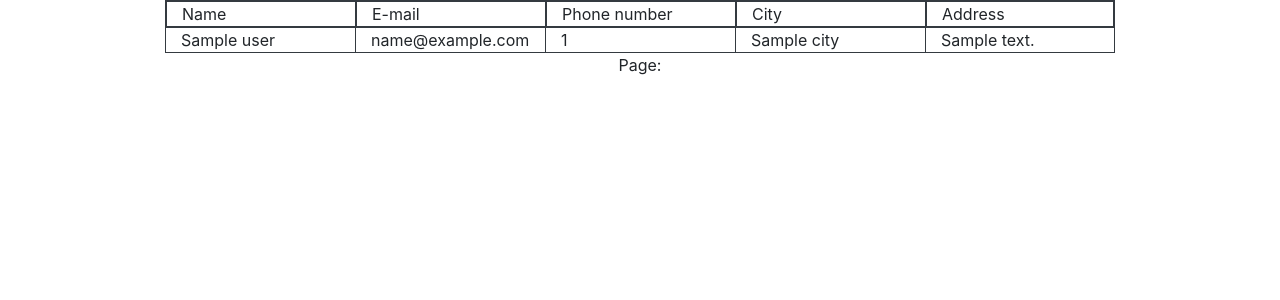
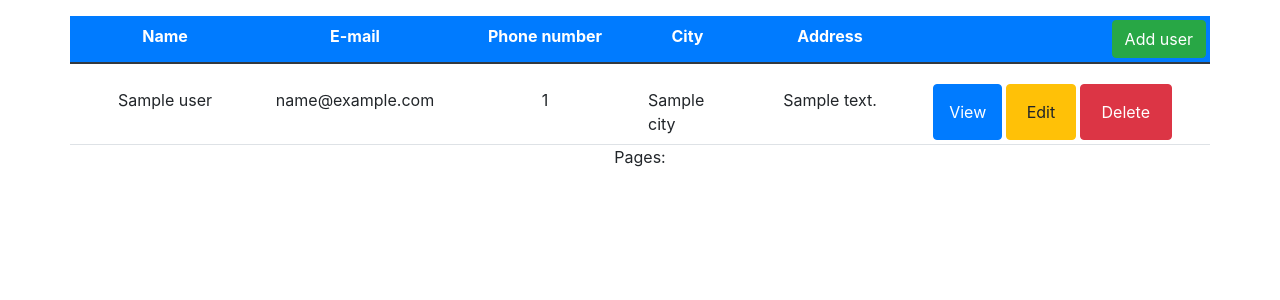
Before and after one commit to nikalas004/phpexercise, a PHP site: template templates/users.phtml in a window 1280 px wide. Shown: the top 300 px of the page. Run offline with PHP 8.4, Linux system fonts and the light colour scheme; the template is opened without the code that fills it: most values are stand-ins (such as "Sample title", 1, 10 or a date in 2020); data that the repository does not hold is empty; some libraries are stand-ins or nearby versions.

Commit message:
Users view changes
add some style chages
add add user button
add view, edit and delete buttons for every user

```diff
--- /dev/null
+++ b/js/users.js
@@ -0,0 +1,86 @@
+function getUserId(element) {
+    var classes = $(element).parent().attr("class").split(" ");
+    var userId = classes[classes.length-1];
+    return userId.substr(userId.length-2);
+}
+
+$(document).ready(function() {
+    $(".add-user").click(function() {
+       location.href = "user/add";
+    });
+
+    $(".view").click(function () {
+        var userId = getUserId(this);
+        location.href = "user/" + userId;
+    });
+
+    $(".edit").click(function () {
+        var userId = getUserId(this);
+        location.href = "user/update/" + userId;
+    });
+
+    $(".delete").click(function () {
+        var userId = getUserId(this);
+        $("body").append(
+            '<div class="delete-dialog">' +
+            "<p> Are you sure you want to delete this user?" +
+            "<br>You won't be able to restore it.</p>" +
+            "</div>"
+        );
+        $(".delete-dialog").dialog({
+            resizeable: false,
+            modal: true,
+            draggable: false,
+            title: "Delete conformation",
+            buttons: [
+                {
+                    text: "Yes",
+                    "class": "bg-danger text-white",
+                    click: function () {
+                        $.ajax({
+                            type: "POST",
+                            url: "request",
+                            dataType: "json",
+                            data: {
+                                target: "User",
+                                action: "deleteUser",
+                                id: userId
+                            },
+                            success: function (data) {
+                                location.href = "users";
+                            }
+                        });
+                    }
+                },
+                {
+                    text: "No",
+                    click: function() {
+                        $(this).dialog("close");
+                        $(".delete-dialog").remove();
+                    }
+                }
+            ],
+            close: function () {
+                $(".delete-dialog").remove();
+            }
+        });
+    });
+
+    $(".user-col").mouseover(function() {
+        $(this).addClass("bg-secondary");
+    })
+        .mouseleave(function() {
+            $(this).removeClass("bg-secondary");
+        });
+
+    $(".user-col").click(function() {
+        var col = $(this).attr("id");
+        if($(this).hasClass("dropup")) {
+            location.href = "users";
+        } else if($(this).children().length > 0) {
+            location.href = "users?way=desc&col=" + col;
+        } else {
+            location.href = "users?col=" + col;
+        }
+    });
+});
--- a/templates/addUser.html
+++ b/templates/addUser.html
@@ -3,7 +3,9 @@
 <head>
     <meta charset="UTF-8">
     <title>Add User</title>
-    <script src="https://ajax.googleapis.com/ajax/libs/jquery/3.5.1/jquery.min.js"></script>
+    <script src="https://code.jquery.com/jquery-1.12.4.js"></script>
+    <script src="https://code.jquery.com/ui/1.12.1/jquery-ui.js"></script>
+    <script src="js/users.js"></script>
     <script src="../js/form.js"></script>
     <script src="../js/addUser.js"></script>
     <link rel="stylesheet" href="https://stackpath.bootstrapcdn.com/bootstrap/4.5.0/css/bootstrap.min.css" integrity="sha384-9aIt2nRpC12Uk9gS9baDl411NQApFmC26EwAOH8WgZl5MYYxFfc+NcPb1dKGj7Sk" crossorigin="anonymous">
--- a/templates/updateUser.phtml
+++ b/templates/updateUser.phtml
@@ -3,7 +3,9 @@
 <head>
     <meta charset="UTF-8">
     <title>Update User</title>
-    <script src="https://ajax.googleapis.com/ajax/libs/jquery/3.5.1/jquery.min.js"></script>
+    <script src="https://code.jquery.com/jquery-1.12.4.js"></script>
+    <script src="https://code.jquery.com/ui/1.12.1/jquery-ui.js"></script>
+    <script src="js/users.js"></script>
     <script src="../../js/form.js"></script>
     <script src="../../js/updateUser.js"></script>
     <link rel="stylesheet" href="https://stackpath.bootstrapcdn.com/bootstrap/4.5.0/css/bootstrap.min.css" integrity="sha384-9aIt2nRpC12Uk9gS9baDl411NQApFmC26EwAOH8WgZl5MYYxFfc+NcPb1dKGj7Sk" crossorigin="anonymous">
--- a/templates/user.phtml
+++ b/templates/user.phtml
@@ -3,7 +3,9 @@
 <head>
     <meta charset="UTF-8">
     <title>User</title>
-    <script src="https://ajax.googleapis.com/ajax/libs/jquery/3.5.1/jquery.min.js"></script>
+    <script src="https://code.jquery.com/jquery-1.12.4.js"></script>
+    <script src="https://code.jquery.com/ui/1.12.1/jquery-ui.js"></script>
+    <script src="js/users.js"></script>
     <script src="../js/user.js"></script>
     <link rel="stylesheet" href="https://stackpath.bootstrapcdn.com/bootstrap/4.5.0/css/bootstrap.min.css" integrity="sha384-9aIt2nRpC12Uk9gS9baDl411NQApFmC26EwAOH8WgZl5MYYxFfc+NcPb1dKGj7Sk" crossorigin="anonymous">
 </head>
--- a/templates/users.phtml
+++ b/templates/users.phtml
@@ -3,58 +3,100 @@
 <head>
     <meta charset="UTF-8">
     <title>Users</title>
+    <link rel="stylesheet" href="//code.jquery.com/ui/1.12.1/themes/base/jquery-ui.css">
+    <script src="https://code.jquery.com/jquery-1.12.4.js"></script>
+    <script src="https://code.jquery.com/ui/1.12.1/jquery-ui.js"></script>
+    <script src="js/users.js"></script>
     <link rel="stylesheet" href="https://stackpath.bootstrapcdn.com/bootstrap/4.5.0/css/bootstrap.min.css" integrity="sha384-9aIt2nRpC12Uk9gS9baDl411NQApFmC26EwAOH8WgZl5MYYxFfc+NcPb1dKGj7Sk" crossorigin="anonymous">
     <link rel="stylesheet" type="text/css" href="static/css/users.css">
 </head>
 <body>
     <div class="container">
-        <div class="row justify-content-md-center">
-            <div class="col-2 border border-plus border-dark border-right-0">
+        <div class="row mt-3 bg-primary border-bottom border-dark border-plus">
+            <div id="name" class="col-2 user-col p-2 font-weight-bold text-white d-flex justify-content-center <?php if($params['way'] == 'DESC'  && $params['col'] == 'name') { echo 'dropup';} ?>">
                 Name
+                <?php
+                    if($params['col'] == 'name') {
+                        echo '<div class="dropdown-toggle ml-2"></div>';
+                    }
+                ?>
             </div>
-            <div class="col-2 border border-plus border-dark border-right-0">
+            <div id="email" class="col-2 user-col p-2 font-weight-bold text-white d-flex justify-content-center <?php if($params['way'] == 'DESC' && $params['col'] == 'email') { echo 'dropup';} ?>">
                 E-mail
+                <?php
+                if($params['col'] == 'email') {
+                    echo '<div class="dropdown-toggle ml-2"></div>';
+                }
+                ?>
             </div>
-            <div class="col-2 border border-plus border-dark border-right-0">
+            <div id="number" class="col-2 user-col p-2 font-weight-bold text-white d-flex justify-content-center <?php if($params['way'] == 'DESC'  && $params['col'] == 'number') { echo 'dropup';} ?>">
                 Phone number
+                <?php
+                if($params['col'] == 'number') {
+                    echo '<div class="dropdown-toggle ml-2"></div>';
+                }
+                ?>
             </div>
-            <div class="col-2 border border-plus border-dark border-right-0">
+            <div id="city" class="col-1 user-col p-2 font-weight-bold text-white d-flex justify-content-center <?php if($params['way'] == 'DESC'  && $params['col'] == 'city') { echo 'dropup';} ?>">
                 City
+                <?php
+                if($params['col'] == 'city') {
+                    echo '<div class="dropdown-toggle ml-2"></div>';
+                }
+                ?>
             </div>
-            <div class="col-2 border border-plus border-dark">
+            <div id="address" class="col-2 user-col p-2 font-weight-bold text-white d-flex justify-content-center <?php if($params['way'] == 'DESC'  && $params['col'] == 'address') { echo 'dropup';} ?>">
                 Address
+                <?php
+                if($params['col'] == 'address') {
+                    echo '<div class="dropdown-toggle ml-2"></div>';
+                }
+                ?>
+            </div>
+            <div class="col-3  p-1 d-flex justify-content-end d-flex justify-content-end">
+                <button class="add-user btn btn-success">Add user</button>
             </div>
         </div>
         <?php
             foreach($users as $user) {
-                echo '<div class="row justify-content-md-center">
-                    <div class="col-2 border border-dark border-right-0 border-top-0">' .
+                echo '<div class="row border-bottom mt-3">
+                    <div class="col-2 p-2 d-flex justify-content-center">' .
                      $user->getName() .
                     '</div>
-                    <div class="col-2 border border-dark border-right-0 border-top-0">' .
+                    <div class="col-2 p-2 d-flex justify-content-center">' .
                     $user->getEmail() .
                     '</div>
-                    <div class="col-2 border border-dark border-right-0 border-top-0">' .
+                    <div class="col-2 p-2 d-flex justify-content-center">' .
                     $user->getNumber() .
                     '</div>
-                    <div class="col-2 border border-dark border-right-0 border-top-0">' .
+                    <div class="col-1 p-2 d-flex justify-content-center">' .
                     $user->getCity() .
                     '</div>
-                    <div class="col-2 border border-dark border-top-0">' .
+                    <div class="col-2 p-2 d-flex justify-content-center">' .
                     $user->getAddress() .
                     '</div>
+                    <div class="col-3 row d-flex justify-content-center p-1 user-id-'. $user->getId() .'">
+                        <button class="view col-3 btn btn-primary mr-1">View</button>
+                        <button class="edit col-3 btn btn-warning mr-1">Edit</button>
+                        <button class="delete col-4 btn btn-danger">Delete</button>
+                    </div>
                     </div>';
             }
 
-            echo '<div class="pagination row justify-content-center">Page:';
+            echo '<div class="pagination row justify-content-center">Pages:';
             if(isset($params['col'])) {
                 $getParams = '&col=' . $params['col'] . '&' . 'way=' . $params['way'];
             } else {
                 $getParams = '';
             }
+            $style = '';
             for($i = 0; $i < $pageCount; $i++) {
-                $page = $i+1;
-                echo '<a class="ml-2" href="users?page='. $page . $getParams . '">' . $page . '</a>';
+                $curPage = $i+1;
+                if($page == $curPage) {
+                    $style = ' font-weight-bold';
+                }
+                echo '<a class="ml-2' . $style . '" href="users?page='. $curPage . $getParams . '">' . $curPage . '</a>';
+                $style = '';
             }
             echo '</div>';
         ?>
```
